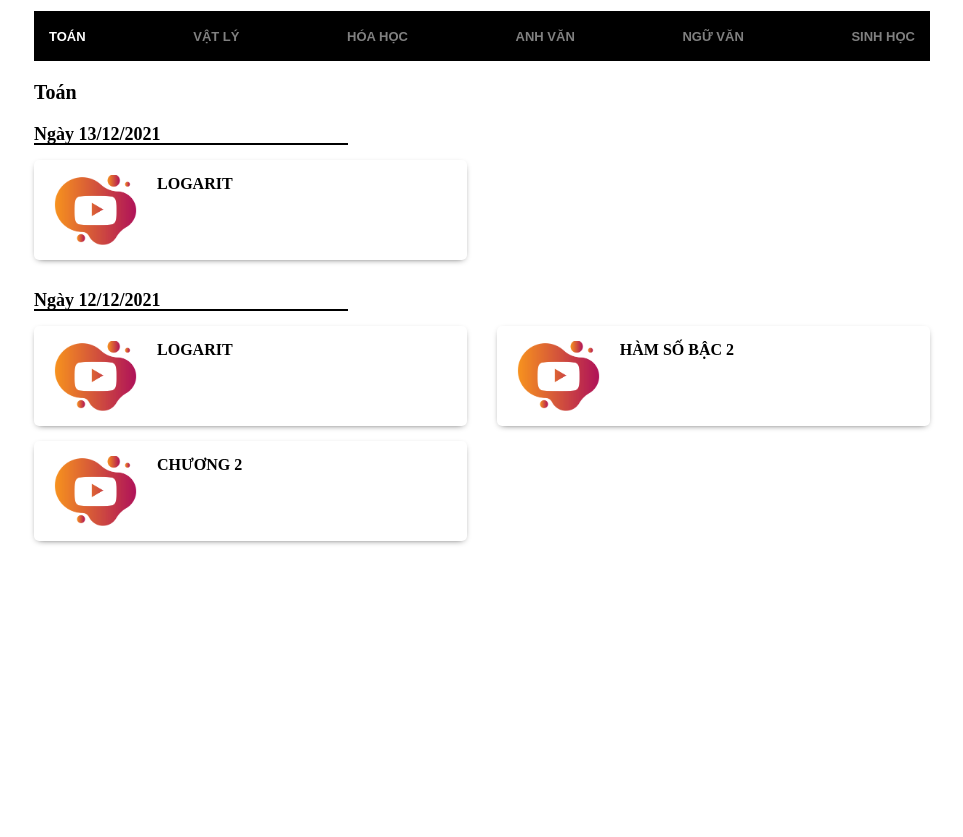
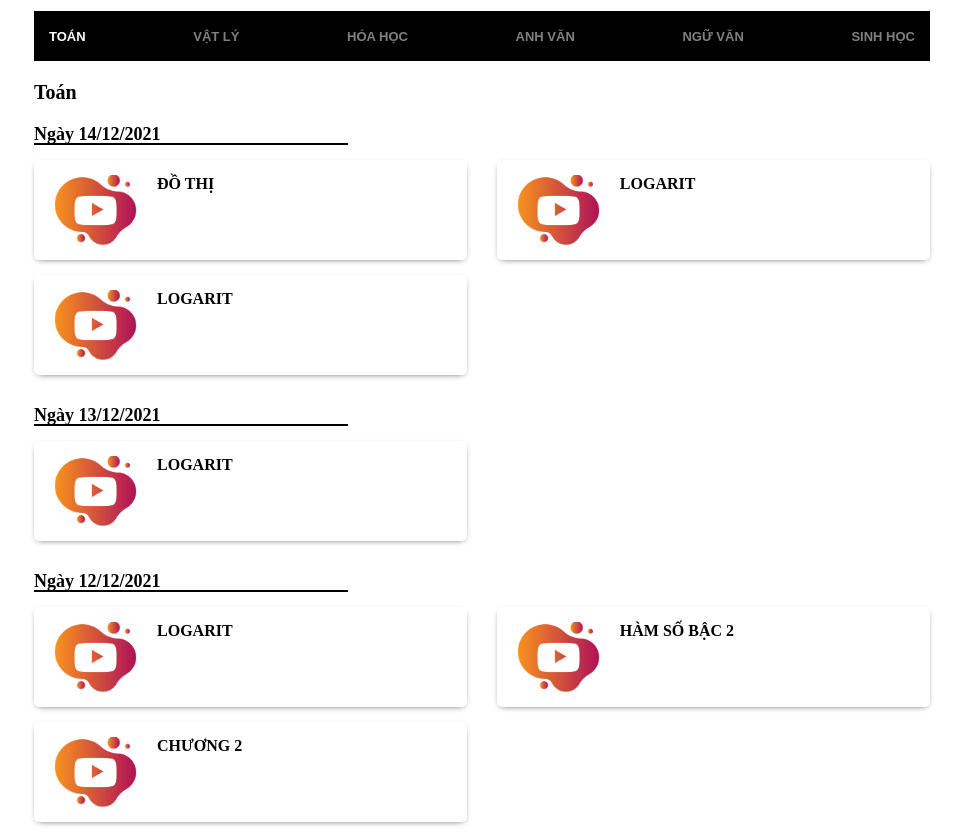
Before and after one commit to TrungPTSCSS/video_study, a plain HTML site: page index.html in a window 1280 px wide. Shown: the part 39-876 px from the top of the page, without its empty margins (158-1121 px from the left). Before the commit the page ends 800 px from the top, so only its background shows below. Drawn offline with nearby package versions, Linux system fonts and the light colour scheme.

Commit message:
sửa toán 14/12

```diff
--- a/index.html
+++ b/index.html
@@ -43,6 +43,31 @@
             <!-- **************************************** MÔN TOÁN *********************************** -->
             <div class="math subject-content active-content">
                 <p style="font-size: 20px; font-weight: bold;">Toán</p>
+                <!-- 14/12/2021 -->
+                <div class="title">
+                    Ngày 14/12/2021
+                </div>
+                <div class="content">
+                    <div class="content-child">
+                        <img src="./asset/icon.png" alt="icon">
+                        <a href="https://www.youtube.com/watch?v=uU3AIBmXF1o" class="link">
+                            <p>đồ thị</p>
+                        </a>
+                    </div>
+                    <div class="content-child">
+                        <img src="./asset/icon.png" alt="icon">
+                        <a href="https://www.youtube.com/watch?v=As2tECEvYt4" class="link">
+                            <p>Logarit</p>
+                        </a>
+                    </div>
+                    <div class="content-child">
+                        <img src="./asset/icon.png" alt="icon">
+                        <a href="https://www.youtube.com/watch?v=As2tECEvYt4" class="link">
+                            <p>Logarit</p>
+                        </a>
+                    </div>
+                </div>
+                <!-- 13/12/2021 -->
                 <div class="title">
                     Ngày 13/12/2021
                 </div>
@@ -54,6 +79,7 @@
                         </a>
                     </div>
                 </div>
+                <!-- 12/12/2021 -->
                 <div class="title">
                     Ngày 12/12/2021
                 </div>
```
